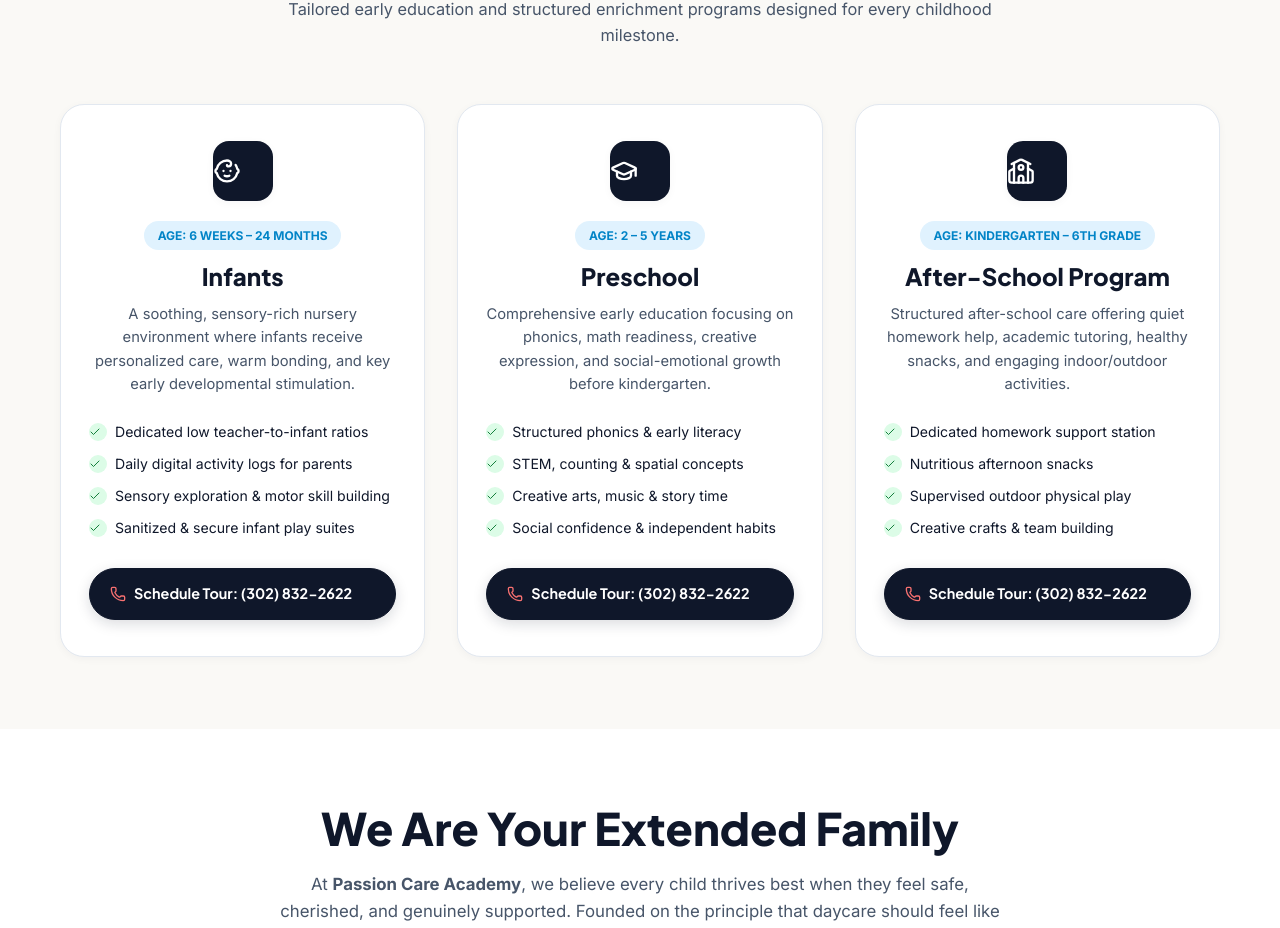
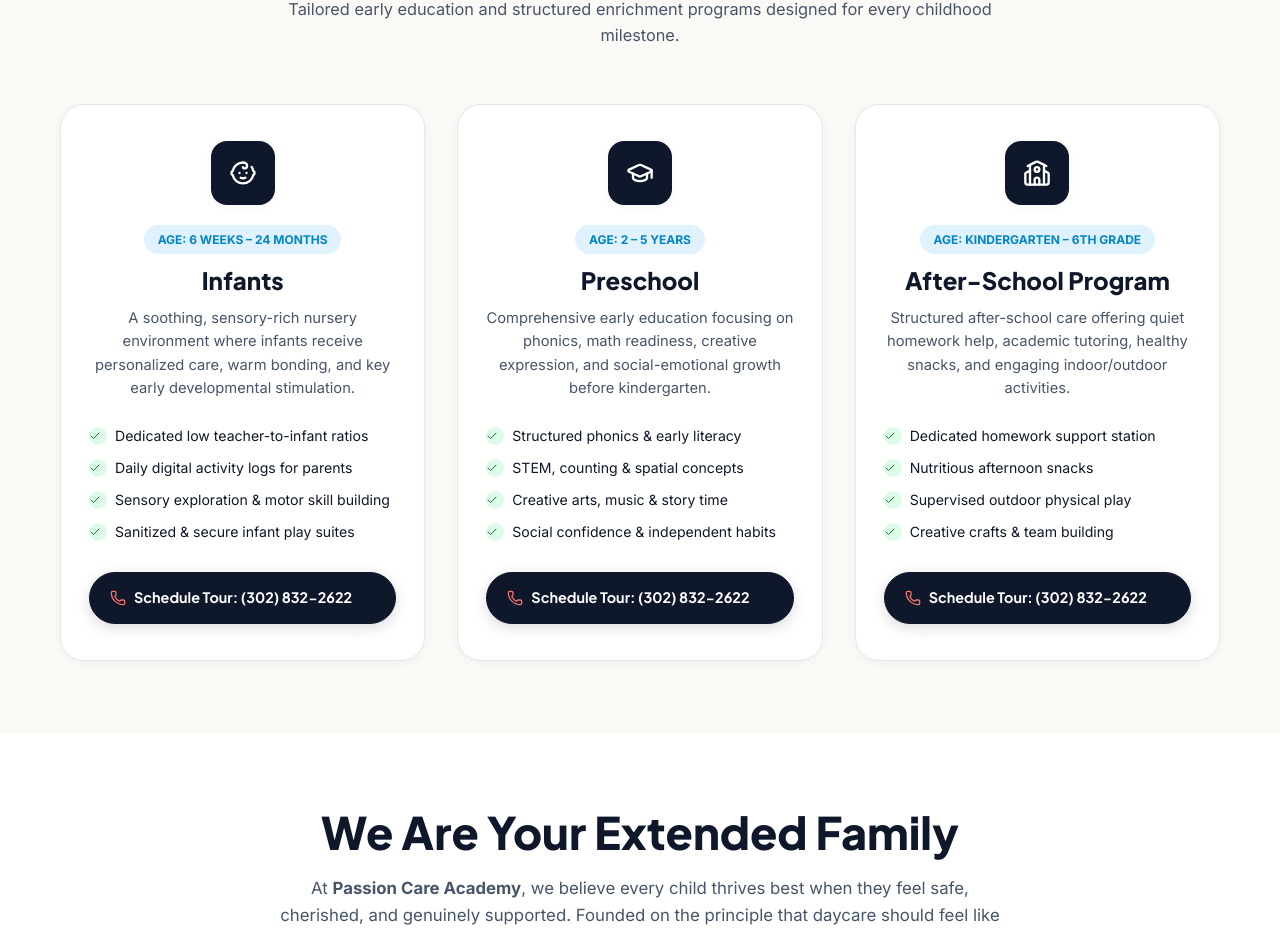
Before and after one commit to tiekomedia-alt/Passioncareacademy-, a React (Vite) app: page / in a window 1280 px wide. Shown: the part 830-1758 px from the top of the page. Built offline with nearby package versions, Linux system fonts and the light colour scheme.

Commit message:
Fix icon alignment in ProgramHub: enforce strict flex column center styling so SVG icons are 100% centered in navy boxes

```diff
--- a/src/components/ProgramHub.jsx
+++ b/src/components/ProgramHub.jsx
@@ -16,7 +16,7 @@ export default function ProgramHub() {
         'Sensory exploration & motor skill building',
         'Sanitized & secure infant play suites'
       ],
-      icon: <Baby size={28} style={{ color: '#FFFFFF' }} />,
+      icon: <Baby size={28} style={{ color: '#FFFFFF', display: 'block', margin: 'auto' }} />,
       accentColor: '#0284C7'
     },
     {
@@ -30,7 +30,7 @@ export default function ProgramHub() {
         'Creative arts, music & story time',
         'Social confidence & independent habits'
       ],
-      icon: <GraduationCap size={28} style={{ color: '#FFFFFF' }} />,
+      icon: <GraduationCap size={28} style={{ color: '#FFFFFF', display: 'block', margin: 'auto' }} />,
       accentColor: 'var(--yellow-accent)'
     },
     {
@@ -44,7 +44,7 @@ export default function ProgramHub() {
         'Supervised outdoor physical play',
         'Creative crafts & team building'
       ],
-      icon: <School size={28} style={{ color: '#FFFFFF' }} />,
+      icon: <School size={28} style={{ color: '#FFFFFF', display: 'block', margin: 'auto' }} />,
       accentColor: 'var(--growth-green)'
     }
   ];
@@ -84,18 +84,19 @@ export default function ProgramHub() {
                 transition: 'transform 0.3s ease, box-shadow 0.3s ease'
               }}
             >
-              <div>
-                {/* Perfectly Centered Icon Box */}
+              <div style={{ display: 'flex', flexDirection: 'column', alignItems: 'center' }}>
+                {/* 100% Perfectly Centered Navy Icon Box */}
                 <div style={{
-                  width: '60px',
-                  height: '60px',
+                  width: '64px',
+                  height: '64px',
                   borderRadius: '16px',
                   backgroundColor: 'var(--navy-dark)',
                   display: 'flex',
                   alignItems: 'center',
                   justify: 'center',
                   margin: '0 auto 1.25rem',
-                  boxShadow: 'var(--shadow-sm)'
+                  boxShadow: 'var(--shadow-sm)',
+                  flexShrink: 0
                 }}>
                   {program.icon}
                 </div>
@@ -117,17 +118,17 @@ export default function ProgramHub() {
                 </div>
 
                 {/* Program Title */}
-                <h3 style={{ fontSize: '1.5rem', fontWeight: '800', color: 'var(--navy-dark)', textAlign: 'center', marginBottom: '0.75rem' }}>
+                <h3 style={{ fontSize: '1.5rem', fontWeight: '800', color: 'var(--navy-dark)', textAlign: 'center', marginBottom: '0.75rem', width: '100%' }}>
                   {program.title}
                 </h3>
 
                 {/* Description */}
-                <p style={{ fontSize: '0.92rem', color: 'var(--text-muted)', lineHeight: '1.6', textAlign: 'center', marginBottom: '1.5rem' }}>
+                <p style={{ fontSize: '0.92rem', color: 'var(--text-muted)', lineHeight: '1.6', textAlign: 'center', marginBottom: '1.5rem', width: '100%' }}>
                   {program.description}
                 </p>
 
                 {/* Features List */}
-                <ul style={{ listStyle: 'none', padding: 0, margin: '0 0 1.75rem 0', display: 'flex', flexDirection: 'column', gap: '0.6rem' }}>
+                <ul style={{ listStyle: 'none', padding: 0, margin: '0 0 1.75rem 0', display: 'flex', flexDirection: 'column', gap: '0.6rem', width: '100%' }}>
                   {program.features.map((feature, idx) => (
                     <li key={idx} style={{ display: 'flex', alignItems: 'flex-start', gap: '0.5rem', fontSize: '0.88rem', color: 'var(--text-dark)' }}>
                       <span style={{
```
